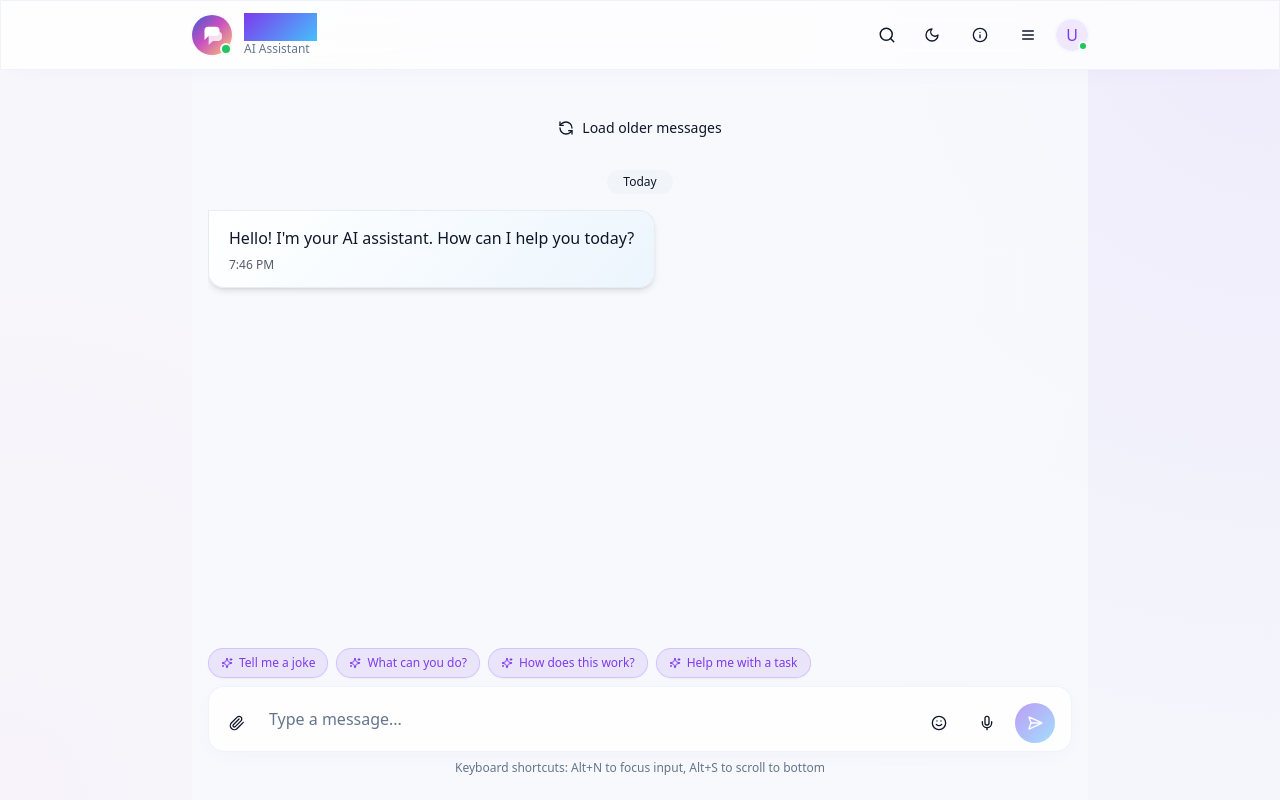
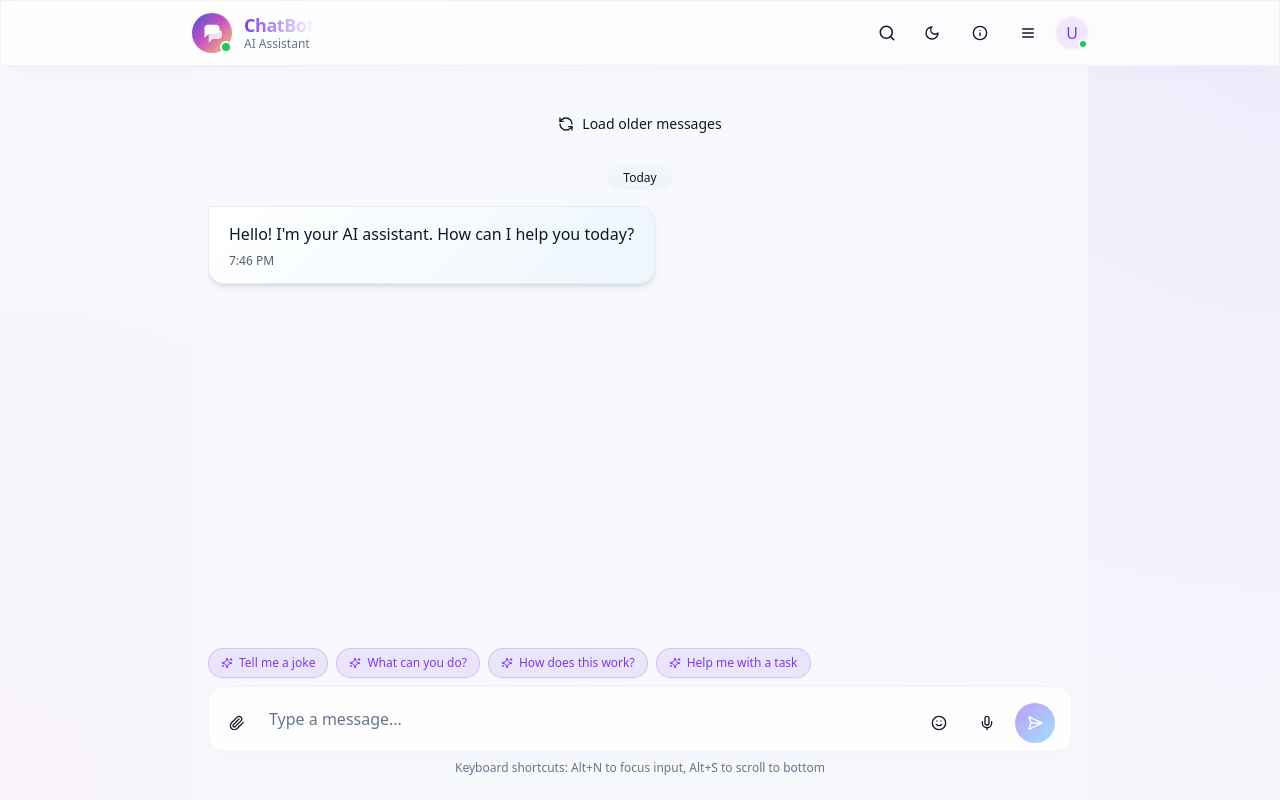
Before and after one commit to jonnyk21/chatmingle-frontend, a React (Vite) app: page / in a window 1280 px wide. Built offline with nearby package versions, Linux system fonts and the light colour scheme.

Commit message:
Fix: Improve chatbot title visibility
Increase the contrast or change the color of the chatbot title in the header to improve readability.

```diff
--- a/src/pages/Index.tsx
+++ b/src/pages/Index.tsx
@@ -72,8 +72,15 @@ const Index = () => {
             <div className="flex items-center">
               <UserAvatar user={botInfo} size="md" />
               <div className="ml-3">
-                <h1 className="text-lg font-semibold bg-gradient-primary bg-clip-text text-transparent">ChatBot</h1>
-                <div className="text-xs text-muted-foreground">AI Assistant</div>
+                <h1 className={cn(
+                  "text-lg font-bold",
+                  "bg-gradient-to-r from-primary to-primary-foreground",
+                  "bg-clip-text text-transparent",
+                  "tracking-tight leading-tight"
+                )}>
+                  ChatBot
+                </h1>
+                <div className="text-xs text-muted-foreground font-medium">AI Assistant</div>
               </div>
             </div>
           </div>
```
